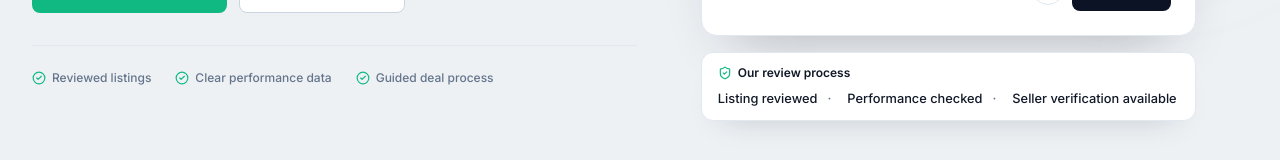
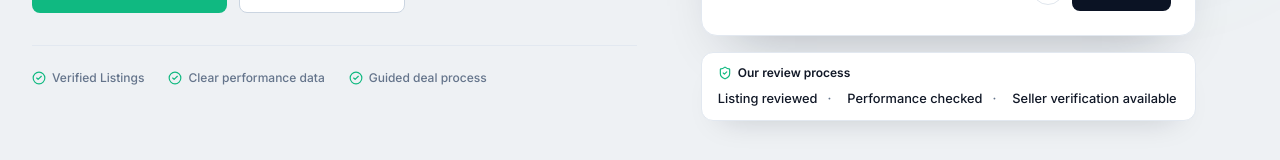
Before and after one commit to mdmanirmia/durqo-app, a Next.js app: page / in a window 1280 px wide. Shown: the part 468-628 px from the top of the page. Built offline with nearby package versions, Linux system fonts and the light colour scheme; no server answers; the database is empty.

Commit message:
Update label from 'Reviewed listings' to 'Verified Listings'

```diff
--- a/src/app/page.tsx
+++ b/src/app/page.tsx
@@ -389,7 +389,7 @@ export default async function Home() {
               </div>
 
               <div className="mt-8 flex flex-wrap gap-x-6 gap-y-2.5 border-t border-rule pt-6">
-                {["Reviewed listings", "Clear performance data", "Guided deal process"].map((label) => (
+                {["Verified Listings", "Clear performance data", "Guided deal process"].map((label) => (
                   <span key={label} className="flex items-center gap-1.5 text-xs font-medium text-ink-soft">
                     <CheckCircle2 size={14} className="text-brand" />
                     {label}
```
